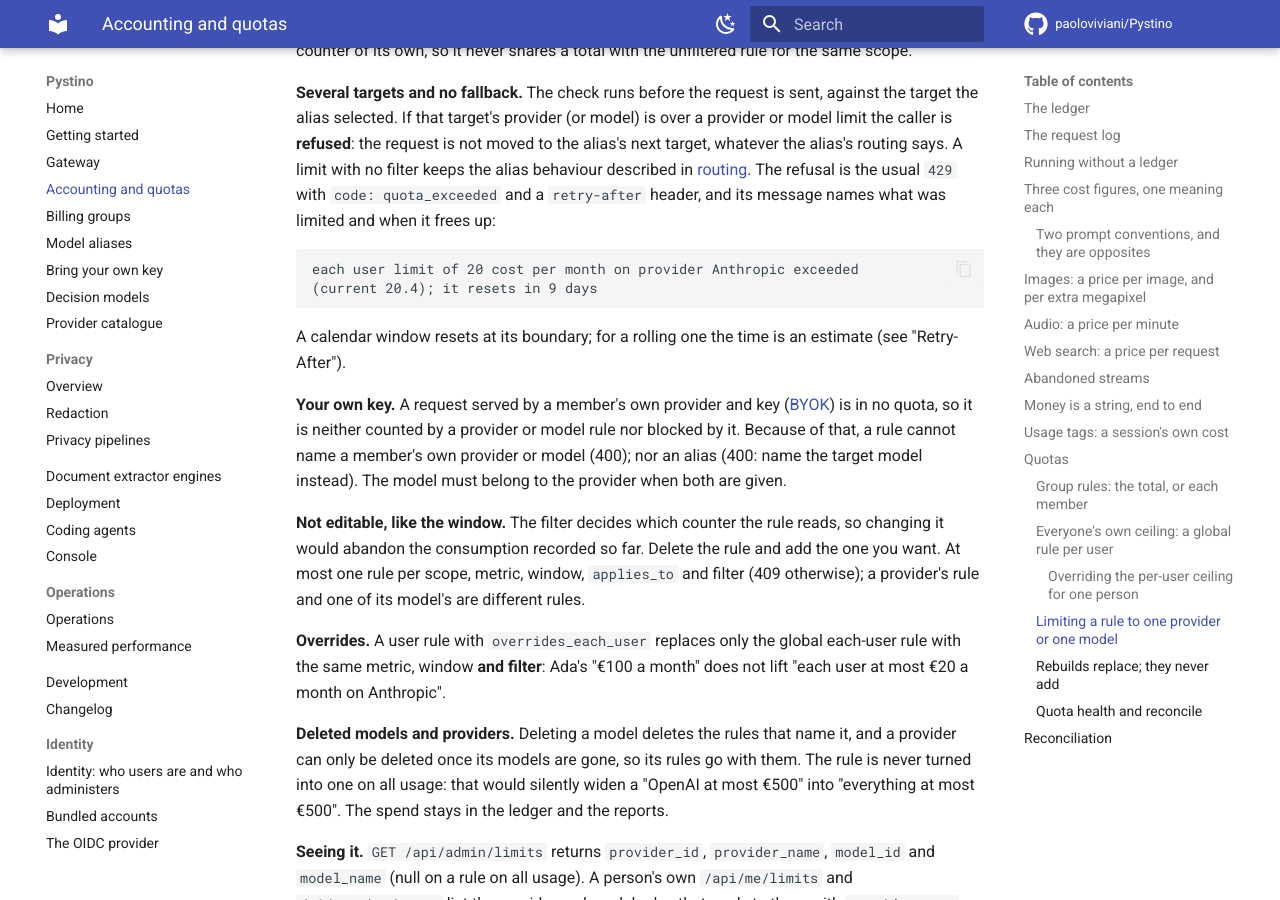
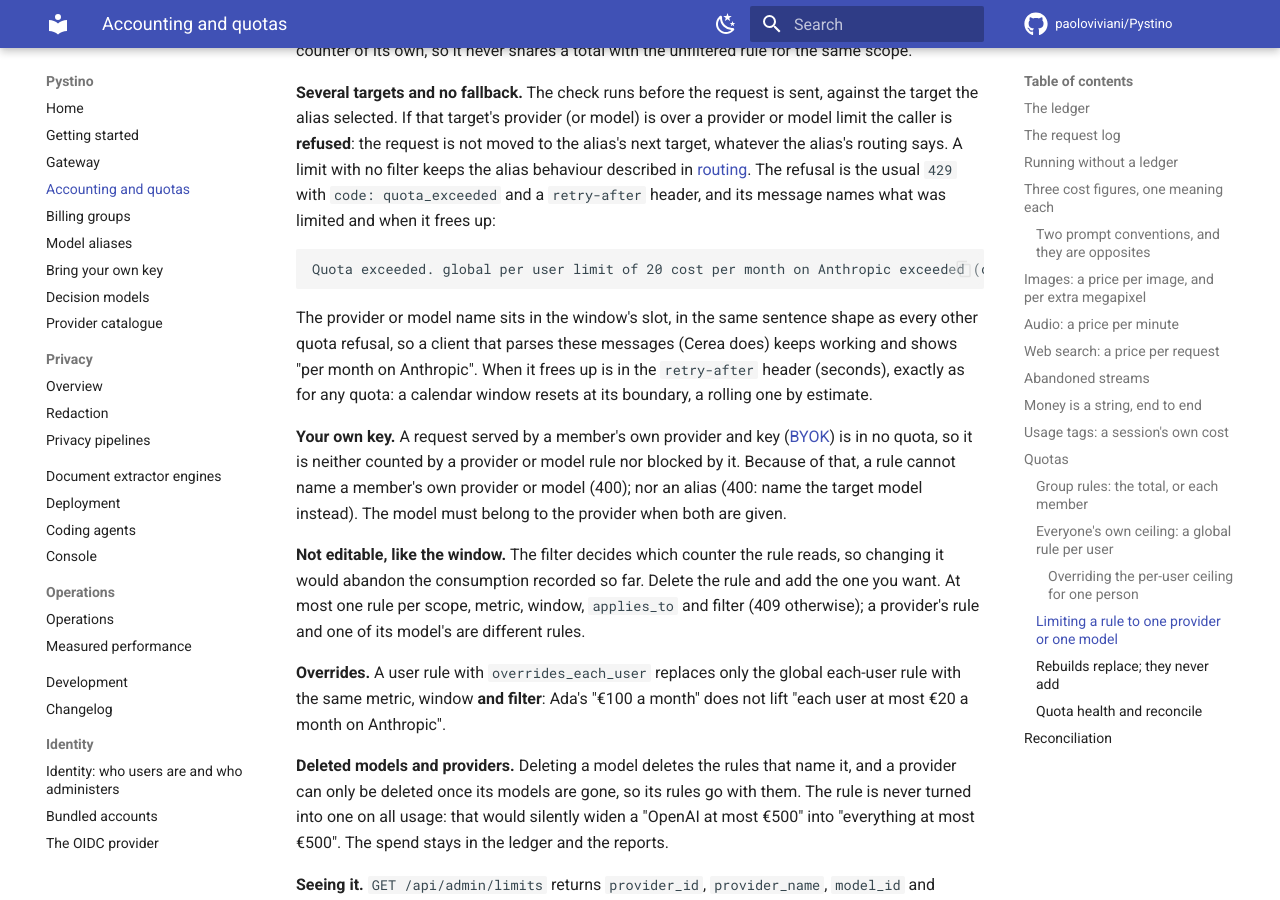
Before and after one commit to paoloviviani/Pystino, an MkDocs documentation site: the page built from docs/accounting-and-quotas.md, in a window 1280 px wide and 900 px high, scrolled down 13442 px. Built offline with MkDocs 1.6.1 and Material for MkDocs 9.7.7, drawn with Linux system fonts in a browser that asks for light colours; comment, search, counter and statistics services are not loaded.

Commit message:
Provider quota refusal keeps the parseable message shape; console polish
The provider or model name sits in the window slot of the refusal sentence so
Cerea's figure parser still matches and shows it; the reset time stays in
retry-after.

Co-Authored-By: Claude Sonnet 5.5 <noreply@anthropic.com>

```diff
--- a/docs/accounting-and-quotas.md
+++ b/docs/accounting-and-quotas.md
@@ -539,11 +539,13 @@ filter keeps the alias behaviour described in
 `code: quota_exceeded` and a `retry-after` header, and its message names what was
 limited and when it frees up:
 
-    each user limit of 20 cost per month on provider Anthropic exceeded
-    (current 20.4); it resets in 9 days
+    Quota exceeded. global per user limit of 20 cost per month on Anthropic exceeded (current 20.4)
 
-A calendar window resets at its boundary; for a rolling one the time is an
-estimate (see "Retry-After").
+The provider or model name sits in the window's slot, in the same sentence shape
+as every other quota refusal, so a client that parses these messages (Cerea does)
+keeps working and shows "per month on Anthropic". When it frees up is in the
+`retry-after` header (seconds), exactly as for any quota: a calendar window resets
+at its boundary, a rolling one by estimate.
 
 **Your own key.** A request served by a member's own provider and key
 ([BYOK](byok.md)) is in no quota, so it is neither counted by a provider or model
```
Also changed, not shown: CHANGELOG.md (+1 -1 lines), 4 other files.
